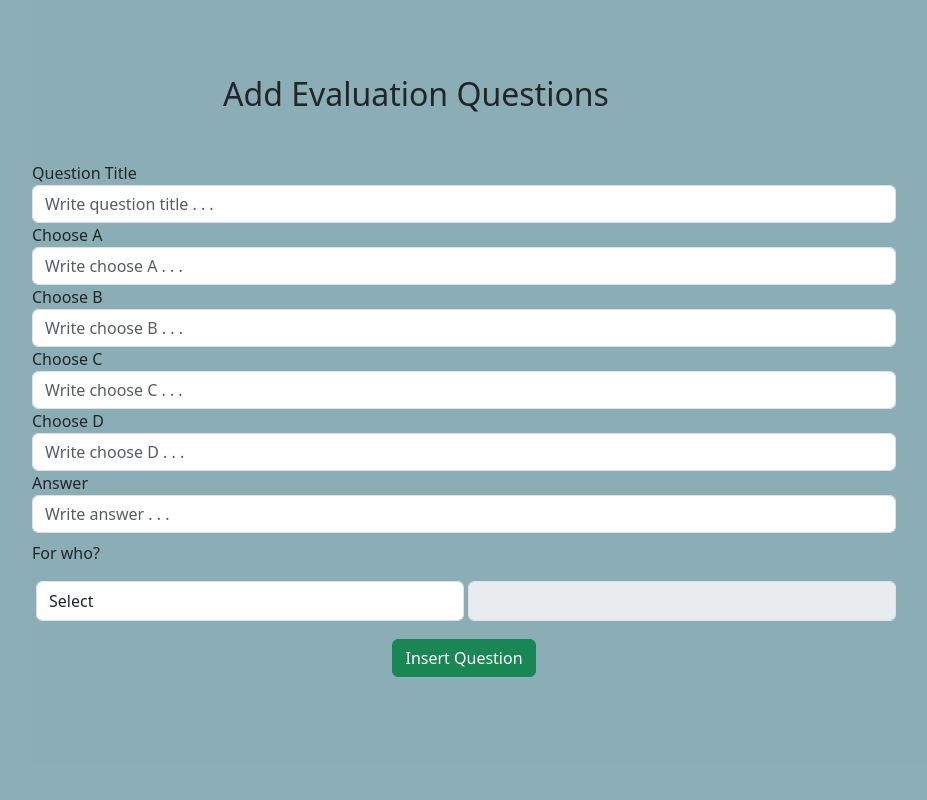
After one commit to kiyuenter/taskmaster, a PHP site: page /admin-panel/evaluationQuestion.html in a window 1280 px wide. The commit adds this page. Shown: the whole page, without its empty margins (224-1151 px from the left). Run offline with PHP 8.4, Linux system fonts and the light colour scheme; lists and menus that the app fills with data are empty.

Commit message:
Update content

```diff
--- /dev/null
+++ b/admin-panel/evaluationQuestion.html
@@ -0,0 +1,126 @@
+<!doctype html>
+<html lang="en">
+  <head>
+    <meta charset="utf-8">
+    <meta name="viewport" content="width=device-width, initial-scale=1">
+    <title>Evaluation | Taskmaster</title>
+    <link href="https://cdn.jsdelivr.net/npm/bootstrap@5.3.3/dist/css/bootstrap.min.css" rel="stylesheet" integrity="sha384-QWTKZyjpPEjISv5WaRU9OFeRpok6YctnYmDr5pNlyT2bRjXh0JMhjY6hW+ALEwIH" crossorigin="anonymous">
+    <style>
+        .ask{
+            background-color: #5a8b97b2 !important;
+            height: 100vh !important;
+        }
+
+        form{
+            min-width: 768px !important;
+        }
+        .select-dep{
+            width: 100%
+        }
+        .select-dep, select{
+            display:flex !important;
+            align-items: center;
+            height: 40px !important;
+            margin: 2px;
+        }
+    </style>
+</head>
+  <body>
+    <div class="container-fluid bg-light ask d-flex justify-content-center align-items-center">
+        <div>
+            <h2 class="text-center">Add Evaluation Questions</h2>
+            <form action="../php/addEvaluation.php" method="get" class=" w-100 m-5">
+                <label for="question">Question Title</label>
+                <input name="title" id="question" type="text" class="form-control" placeholder="Write question title . . ." required>
+                <label for="question">Choose A</label>
+                <input name="chooseA" id="question" type="text" class="form-control" placeholder="Write choose A . . ." required>
+                <label for="question">Choose B</label>
+                <input name="chooseB" id="question" type="text" class="form-control" placeholder="Write choose B . . ." required>
+                <label for="question">Choose C</label>
+                <input name="chooseC" id="question" type="text" class="form-control" placeholder="Write choose C . . ." required>
+                <label for="question">Choose D</label>
+                <input name="chooseD" id="question" type="text" class="form-control" placeholder="Write choose D . . ." required>
+                <label for="question">Answer</label>
+                <input name="answer" id="question" type="text" class="form-control" placeholder="Write answer . . ." required>
+                <p class="mt-2">For who?</p>
+                <div class="select-dep">
+                    <select name="edu" id="lvlofedu" title="Select" class="form-control" required>
+                        <option value="select">Select</option>
+                        <option value="high">High School</option>
+                        <option value="college">Collage</option>
+                    </select>
+                    <select title="dep-title" name="department" id="department" class="form-control" required disabled>
+                        <option value="">Select Department</option>
+                    </select>
+                </div>
+                <div class="d-flex justify-content-center align-items-center">
+                    <button class="btn btn-success mt-3">Insert Question</button>
+                </div>
+            </form>
+        </div>
+    </div>
+
+    <script>
+        // -------- Enable department
+        const educationLevelSelect = document.getElementById("lvlofedu");
+        const departmentSelect = document.getElementById("department");
+        const acadamicSelect = document.getElementById("acadamic");
+
+        function updateDepartmentOptions() {
+        const selectedLevel = educationLevelSelect.value;
+        departmentSelect.disabled = true; // Disable department selection initially
+        if (selectedLevel === "select") {
+                    departmentSelect.innerHTML = "";
+                    departmentSelect.disabled = true;
+                } else if (selectedLevel === "high") {
+                    departmentSelect.innerHTML = ""; // Clear existing options
+                    departmentSelect.options.add(new Option("Department"));
+                    departmentSelect.options.add(new Option("Mathematics"));
+                    departmentSelect.options.add(new Option("English"));
+                    departmentSelect.options.add(new Option("Amharic"));
+                    departmentSelect.options.add(new Option("Science"));
+                    departmentSelect.options.add(new Option("Art"));
+
+                } else if (selectedLevel === "college") {
+                    departmentSelect.innerHTML = ""; // Clear existing options
+                    departmentSelect.options.add(new Option("Department"));
+                    departmentSelect.options.add(new Option("Accounting and Finance"));
+                    departmentSelect.options.add(new Option("Human Resources Management"));
+                    departmentSelect.options.add(new Option("Management"));
+                    departmentSelect.options.add(new Option("Marketing"));
+                    departmentSelect.options.add(new Option("Engineering"));
+                    departmentSelect.options.add(new Option("Computer Science"));
+
+                } else {
+                    departmentSelect.innerHTML = ""; // Clear existing options
+                    departmentSelect.options.add(new Option("Select Department")); // Default option
+                }
+
+                if (selectedLevel !== "") {
+                    departmentSelect.disabled = false; // Enable department selection after choosing a level
+                }
+
+                if (selectedLevel === "select") {
+            departmentSelect.disabled = true; // Enable department selection after choosing a valid level
+        }
+                }
+
+        educationLevelSelect.addEventListener("change", updateDepartmentOptions);
+
+        // Call the function initially to set the disabled state
+        updateDepartmentOptions();
+
+        // Form validation and popup message
+        const form = document.querySelector("form");
+        form.addEventListener("submit", (event) => {
+        if (educationLevelSelect.value === "select" || departmentSelect.value === "" || departmentSelect.value === "Department") {
+            event.preventDefault();
+
+            alert("Please select a valid Level of Education, Department, and Academic Degree."); // Display popup message
+        }
+        });
+    </script>
+
+    <script src="https://cdn.jsdelivr.net/npm/bootstrap@5.3.3/dist/js/bootstrap.bundle.min.js" integrity="sha384-YvpcrYf0tY3lHB60NNkmXc5s9fDVZLESaAA55NDzOxhy9GkcIdslK1eN7N6jIeHz" crossorigin="anonymous"></script>
+  </body>
+</html>
--- a/attachment.php
+++ b/attachment.php
@@ -25,11 +25,6 @@
 
                 <input type="text" name="username" value="<?php echo $username?>"/>
                 <ul>
-                    <li>
-                        <input type="file" id="uploadID" required name="IDc" onchange="updateFileName(this)">
-                        <i class="bi bi-file-earmark-arrow-up"></i>
-                        <label for="uploadID">Identification Card</label>
-                    </li>
                     <li>
                         <input type="file" id="uploadDoc" required name="EDd" onchange="updateFileName(this)">
                         <i class="bi bi-file-earmark-arrow-up"></i>
--- a/php/teacherDoc.php
+++ b/php/teacherDoc.php
@@ -26,7 +26,6 @@ $username = $_POST['username'];
 echo $username . "<br>";
 
 $successFlag = false;
-uploadAndSaveFile("IDc", "IDcPath", $username, $conn, $successFlag);
 uploadAndSaveFile("EDd", "EdPath", $username, $conn, $successFlag);
 uploadAndSaveFile("CRv", "CvPath", $username, $conn, $successFlag);
 
--- a/php/teacherRegistration.php
+++ b/php/teacherRegistration.php
@@ -9,7 +9,9 @@ $uPassword = md5($_POST['Password']);
 $gender = $_POST['gender'];
 $dob = $_POST['dob'];
 $country = $_POST['country'];
-$edulevel = $_POST['edl'];
+$edulevel = $_POST['edu'];
+$depa = $_POST['department'];
+$academic = $_POST['academic'];
 
 // Check if the email already exists
 $emailCheckQuery = "SELECT * FROM teacheraccount WHERE emailAdd = '$email'";
@@ -22,7 +24,7 @@ if ($emailCheckResult->num_rows > 0) {
     exit();
 } else {
     // Email doesn't exist, proceed with the insertion
-    $insert = "INSERT INTO teacheraccount(FName, LName, emailAdd, tPassword, Gender, dob, country, eduLevel) VALUES('$FName','$LName','$email','$uPassword','$gender','$dob','$country','$edulevel')";
+    $insert = "INSERT INTO teacheraccount(FName, LName, emailAdd, tPassword, Gender, dob, country, eduLevel, department, academic) VALUES('$FName','$LName','$email','$uPassword','$gender','$dob','$country','$edulevel','$depa','$academic')";
     $conn->query($insert);
     $_SESSION['email'] = $email;
     $_SESSION['status'] = "Hello dear $FName, welcome to Taskmaster Assignment Helper and CV Maker website. Please fill out the next form carefully to become a teacher partner.";
```
Also changed, not shown: php/addEvaluation.php (added, +14 -0 lines), sample/index.html (+26 -24 lines), sample/t.php (added, +83 -0 lines), teachersignup.php (+7 -15 lines), teacherfiles/661cf26d4008c.jfif (added), teacherfiles/661cf26d41986.jpg (added).
